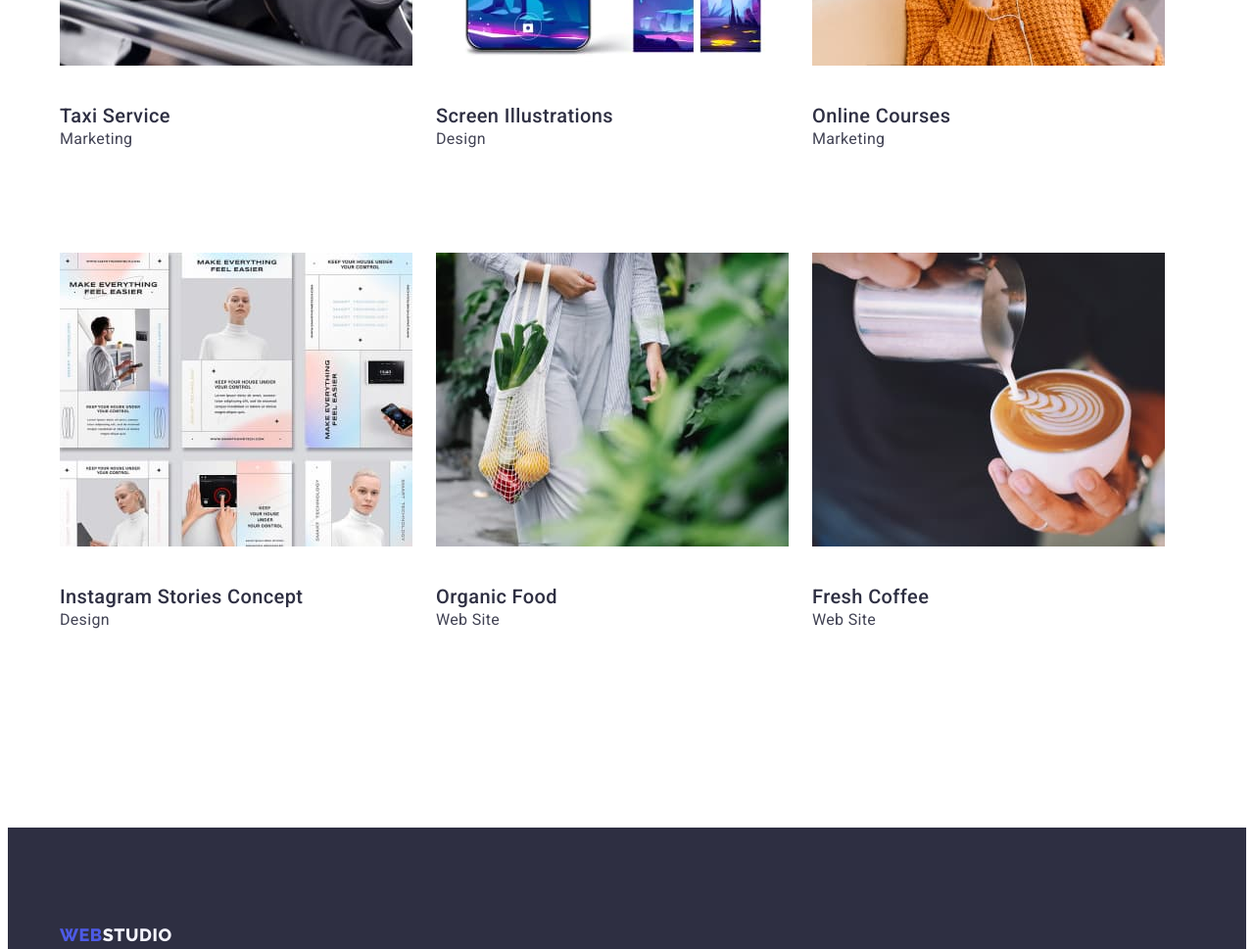
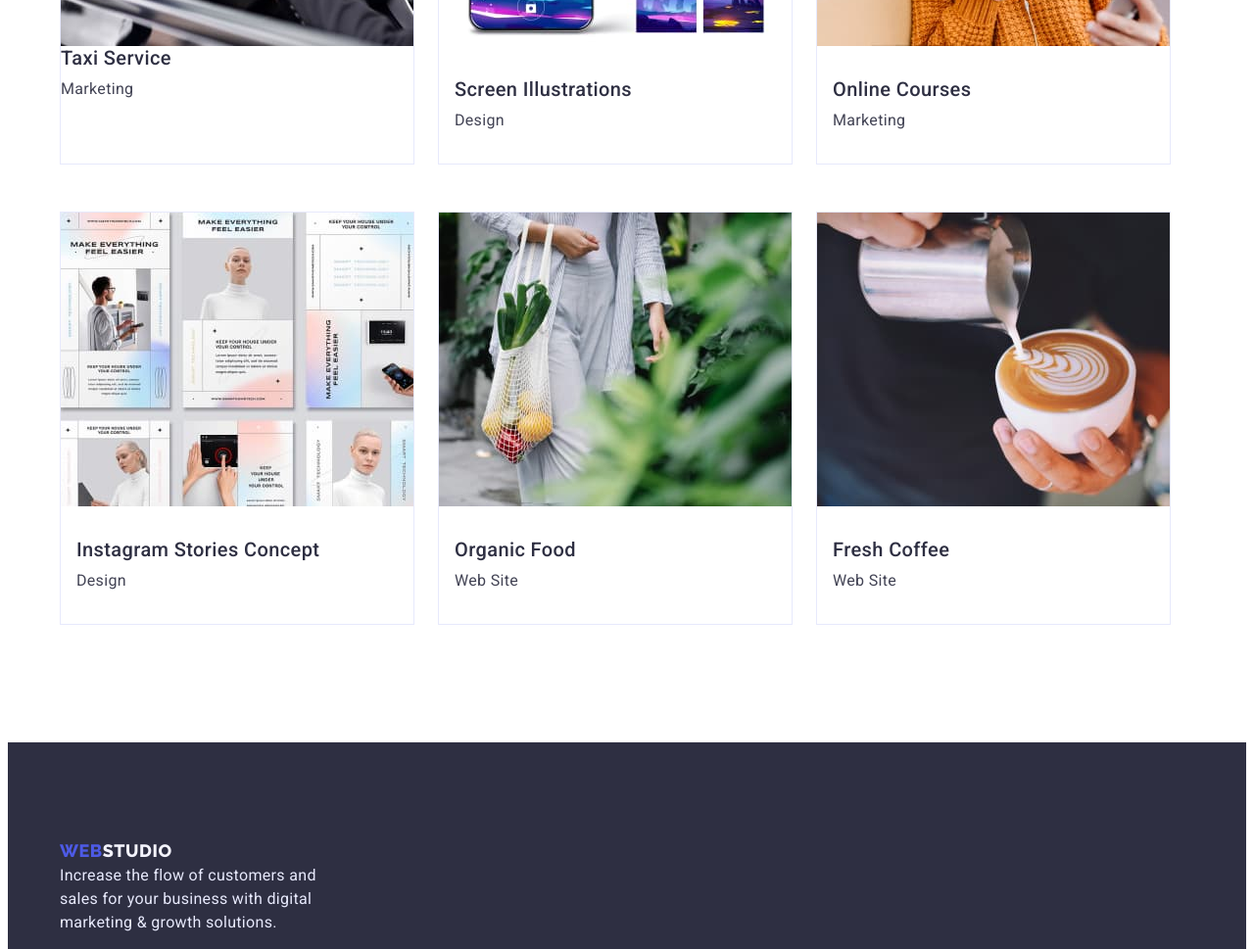
Before and after one commit to alonakaras/goit-markup-hw-03, a plain HTML site: page portfolio.html in a window 1280 px wide. Shown: the part 1020-1989 px from the top of the page at 98% size. Drawn offline with Linux system fonts and the light colour scheme.

Commit message:
homowork.attemp3

```diff
--- a/css/styles.css
+++ b/css/styles.css
@@ -114,13 +114,18 @@ p {
 /* ------------- portfolio page main styles--------------- */
 .portfolio-container {
 }
+.portfolio-link-container {
+  display: block;
+  padding: 32px 16px;
+}
 .portfolio {
+  padding-top: 96px;
+  padding-bottom: 120px;
 }
 
 .portfolio-list {
   display: flex;
-  padding-top: 96px;
-  padding-left: 301px;
+  justify-content: center;
   gap: 24px;
   margin-bottom: 72px;
 }
@@ -148,8 +153,8 @@ p {
 .portfolio-link {
   display: flex;
   flex-wrap: wrap;
-  gap: 24px;
-  padding-bottom: 120px;
+  row-gap: 48px;
+  column-gap: 24px;
 }
 
 .portfolio-link:hover,
@@ -157,13 +162,18 @@ p {
 }
 
 .portfolio-link-item {
-  margin-bottom: 48px;
+  background: #ffffff;
+  border: 1px solid #e7e9fc;
+  width: 360px;
 }
 .portfolio-card {
   text-decoration: none;
 }
 
 .portfolio-cards-img {
+  display: block;
+  max-width: 100%;
+  height: auto;
 }
 .portfolio-cards-title {
   font-weight: 500;
@@ -171,17 +181,15 @@ p {
   line-height: 1.2;
   letter-spacing: 0.02em;
   color: var(--main-title-color);
-  margin-top: 32px;
-  margin-botton: 8px;
+  margin-bottom: 8px;
 }
 .portfolio-cards-desc {
   color: var(--secondary-title-color);
-  display: block;
-  padding-bottom: 32px;
 }
 /* -------------  footer styles------------- */
 .footer {
   background-color: var(--hero-footer-backgroud-color);
+  padding: 100px 0;
 }
 .footer-logo {
   font-family: "Raleway", sans-serif;
@@ -193,17 +201,13 @@ p {
   color: var(--logo-footer-studio-color);
   text-decoration: none;
   margin-bottom: 16px;
-  display: block;
-  padding-top: 100px;
 }
 .footer-logo-span {
   color: var(--logo-web-color);
 }
 .footer-desc {
   color: var(--footer-desc-color);
-  margin-right: 864px;
-  display: block;
-  padding-bottom: 100px;
+  width: 264px;
 }
 /* --------main page hero section styles----------------------- */
 .hero-container {
@@ -272,6 +276,7 @@ p {
 .what {
   display: block;
   padding-bottom: 120px;
+  text-align: center;
 }
 .what-title {
   font-weight: 700;
@@ -280,9 +285,7 @@ p {
   letter-spacing: 0.02em;
   text-transform: capitalize;
   color: var(--main-title-color);
-  width: 323px;
-  margin-left: auto;
-  margin-right: auto;
+
   margin-bottom: 72px;
 }
 .what-list {
@@ -298,12 +301,6 @@ p {
   padding: var(--main-padding);
   text-align: center;
 }
-/* .title-container {
-  display: flex;
-  width: 264px;
-  margin-left: auto;
-  margin-right: auto;
-} */
 
 .team-title {
   font-weight: 700;
@@ -320,6 +317,10 @@ p {
 }
 .team-list-item {
   text-align: center;
+  background: #ffffff;
+  box-shadow: 0px 1px 6px rgba(46, 47, 66, 0.08),
+    0px 1px 1px rgba(46, 47, 66, 0.16), 0px 2px 1px rgba(46, 47, 66, 0.08);
+  border-radius: 0px 0px 4px 4px;
 }
 .team-item-title {
   font-weight: 500;
@@ -327,10 +328,18 @@ p {
   line-height: 1.2;
   letter-spacing: 0.02em;
   color: var(--main-title-color);
-  margin-top: 32px;
   margin-bottom: 8px;
 }
 .team-item-desc {
   color: var(--secondary-title-color);
-  margin-bottom: 32px;
 }
+
+img {
+  display: block;
+  max-width: 100%;
+  height: auto;
+}
+.team-container {
+  display: block;
+  padding: 32px 0;
+}
--- a/portfolio.html
+++ b/portfolio.html
@@ -84,11 +84,12 @@
                   width="360"
                   height="300"
                 />
-
+                <div class="portfolio-link-container">
                 <h2 class="portfolio-cards-title">
                   Banking App Interface Concept
                 </h2>
                 <p class="portfolio-cards-desc">App</p>
+                </div>
               </a>
             </li>
             <li class="portfolio-link-item">
@@ -100,9 +101,10 @@
                   width="360"
                   height="300"
                 />
-
+                 <div class="portfolio-link-container">
                 <h2 class="portfolio-cards-title">Cashless Payment</h2>
                 <p class="portfolio-cards-desc">Marketing</p>
+                </div>
               </a>
             </li>
             <li class="portfolio-link-item">
@@ -115,8 +117,10 @@
                   height="300"
                 />
 
+                <div class="portfolio-link-container">
                 <h2 class="portfolio-cards-title">Meditaion App</h2>
                 <p class="portfolio-cards-desc">App</p>
+                </div>
               </a>
             </li>
             <li class="portfolio-link-item">
@@ -128,9 +132,11 @@
                   width="360"
                   height="300"
                 />
+                <div class="portfolio-linkl-container">
 
                 <h2 class="portfolio-cards-title">Taxi Service</h2>
                 <p class="portfolio-cards-desc">Marketing</p>
+                </div>
               </a>
             </li>
             <li class="portfolio-link-item">
@@ -142,9 +148,11 @@
                   width="360"
                   height="300"
                 />
+                <div class="portfolio-link-container">
 
                 <h2 class="portfolio-cards-title">Screen Illustrations</h2>
                 <p class="portfolio-cards-desc">Design</p>
+                </div>
               </a>
             </li>
             <li class="portfolio-link-item">
@@ -156,9 +164,11 @@
                   width="360"
                   height="300"
                 />
+                <div class="portfolio-link-container">
 
                 <h2 class="portfolio-cards-title">Online Courses</h2>
                 <p class="portfolio-cards-desc">Marketing</p>
+                </div>
               </a>
             </li>
             <li class="portfolio-link-item">
@@ -170,9 +180,11 @@
                   width="360"
                   height="300"
                 />
+                <div class="portfolio-link-container">
 
                 <h2 class="portfolio-cards-title">Instagram Stories Concept</h2>
                 <p class="portfolio-cards-desc">Design</p>
+                </div>
               </a>
             </li>
             <li class="portfolio-link-item">
@@ -184,9 +196,11 @@
                   width="360"
                   height="300"
                 />
+                <div class="portfolio-link-container">
 
                 <h2 class="portfolio-cards-title">Organic Food</h2>
                 <p class="portfolio-cards-desc">Web Site</p>
+                </div>
               </a>
             </li>
             <li class="portfolio-link-item">
@@ -198,9 +212,11 @@
                   width="360"
                   height="300"
                 />
+                <div class="portfolio-link-container">
 
                 <h2 class="portfolio-cards-title">Fresh Coffee</h2>
                 <p class="portfolio-cards-desc">Web Site</p>
+                </div>
               </a>
             </li>
           </ul>
```
Also changed, not shown: index.html (+8 -1 lines).
